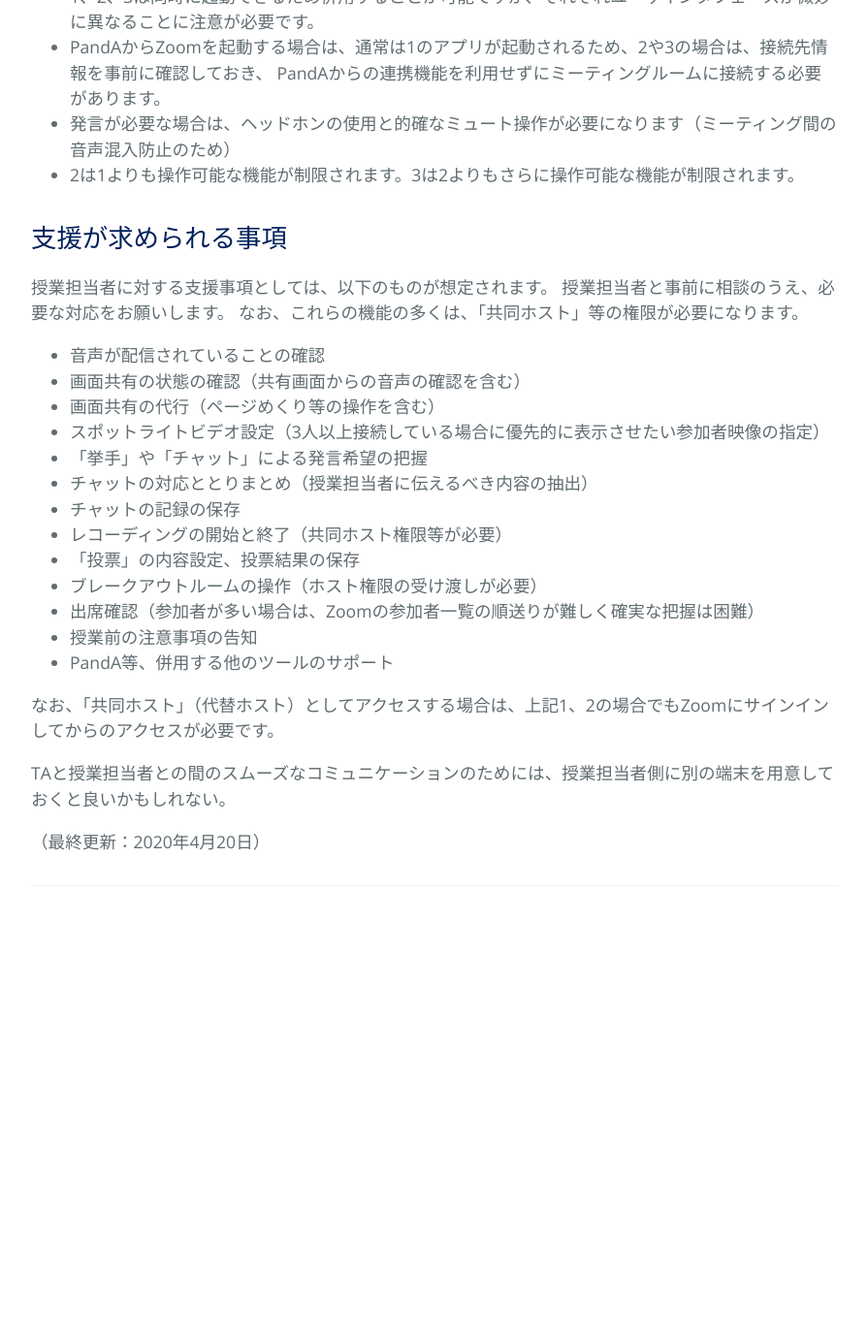
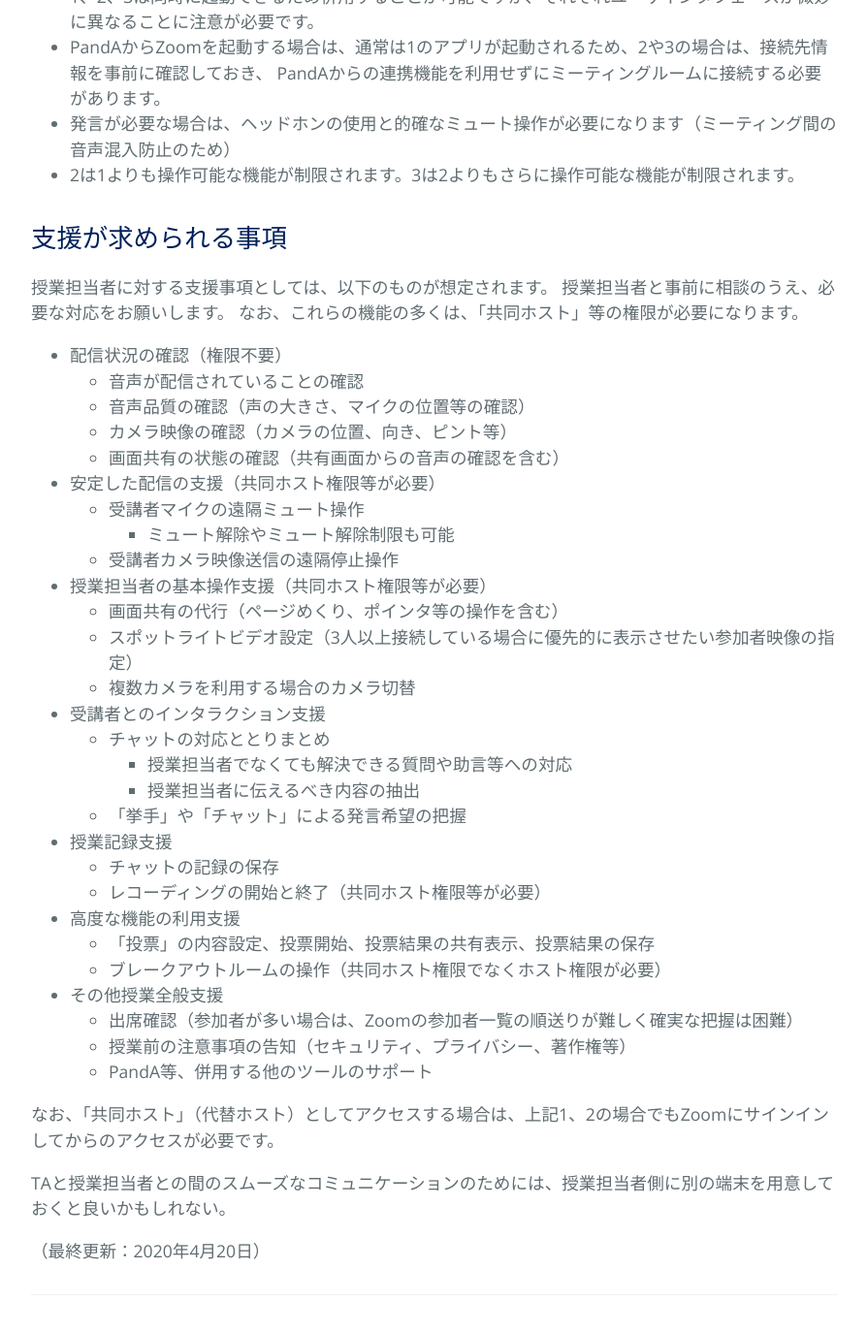
Before and after one commit to kyoto-u/online-edu, a Jekyll site: the page built from zoom-live-support.md, in a window 1280 px wide and 1400 px high, scrolled down 1478 px. Shown: the top 1375 px of the window at 97% size, without its empty margins (192-1087 px from the left). Built offline with Jekyll 4.4.1, drawn with Linux system fonts in a browser that asks for light colours; our own code applies the rules of GitHub Pages for plain Markdown files; before the commit the page ends 2456 px from its top, so only the background shows below that; some of the changed text lies outside the part shown.

Commit message:
Update zoom-live-support.md

```diff
--- a/zoom-live-support.md
+++ b/zoom-live-support.md
@@ -1,7 +1,7 @@
 # Zoomによるオンライン授業進行中の支援方法
 
 オンライン授業の進行中、授業担当者は説明等に意識を集中させていることが多く、
-トラブルの発生や受講生からの連絡などに気がつきにくい状況にあるため、
+トラブルの発生や受講者からの連絡などに気がつきにくい状況にあるため、
 授業担当者を支援する体制を用意しておくことが有用です。
 
 支援体制としてはいくつかの方法が考えられます。
@@ -48,19 +48,34 @@ Zoomでは、ミーティングルームに参加する方法として、Windows
 授業担当者と事前に相談のうえ、必要な対応をお願いします。
 なお、これらの機能の多くは、「共同ホスト」等の権限が必要になります。
 
-- 音声が配信されていることの確認
-- 画面共有の状態の確認（共有画面からの音声の確認を含む）
-- 画面共有の代行（ページめくり等の操作を含む）
-- スポットライトビデオ設定（3人以上接続している場合に優先的に表示させたい参加者映像の指定）
-- 「挙手」や「チャット」による発言希望の把握
-- チャットの対応ととりまとめ（授業担当者に伝えるべき内容の抽出）
-- チャットの記録の保存
-- レコーディングの開始と終了（共同ホスト権限等が必要）
-- 「投票」の内容設定、投票結果の保存
-- ブレークアウトルームの操作（ホスト権限の受け渡しが必要）
-- 出席確認（参加者が多い場合は、Zoomの参加者一覧の順送りが難しく確実な把握は困難）
-- 授業前の注意事項の告知
-- PandA等、併用する他のツールのサポート
+- 配信状況の確認（権限不要）
+  - 音声が配信されていることの確認
+  - 音声品質の確認（声の大きさ、マイクの位置等の確認）
+  - カメラ映像の確認（カメラの位置、向き、ピント等）
+  - 画面共有の状態の確認（共有画面からの音声の確認を含む）
+- 安定した配信の支援（共同ホスト権限等が必要）
+  - 受講者マイクの遠隔ミュート操作
+    - ミュート解除やミュート解除制限も可能
+  - 受講者カメラ映像送信の遠隔停止操作
+- 授業担当者の基本操作支援（共同ホスト権限等が必要）
+  - 画面共有の代行（ページめくり、ポインタ等の操作を含む）
+  - スポットライトビデオ設定（3人以上接続している場合に優先的に表示させたい参加者映像の指定）
+  - 複数カメラを利用する場合のカメラ切替
+- 受講者とのインタラクション支援
+  - チャットの対応ととりまとめ
+    - 授業担当者でなくても解決できる質問や助言等への対応
+    - 授業担当者に伝えるべき内容の抽出
+  - 「挙手」や「チャット」による発言希望の把握
+- 授業記録支援
+  - チャットの記録の保存
+  - レコーディングの開始と終了（共同ホスト権限等が必要）
+- 高度な機能の利用支援
+  - 「投票」の内容設定、投票開始、投票結果の共有表示、投票結果の保存
+  - ブレークアウトルームの操作（共同ホスト権限でなくホスト権限が必要）
+- その他授業全般支援
+  - 出席確認（参加者が多い場合は、Zoomの参加者一覧の順送りが難しく確実な把握は困難）
+  - 授業前の注意事項の告知（セキュリティ、プライバシー、著作権等）
+  - PandA等、併用する他のツールのサポート
 
 なお、「共同ホスト」（代替ホスト）としてアクセスする場合は、上記1、2の場合でもZoomにサインインしてからのアクセスが必要です。
 
```
